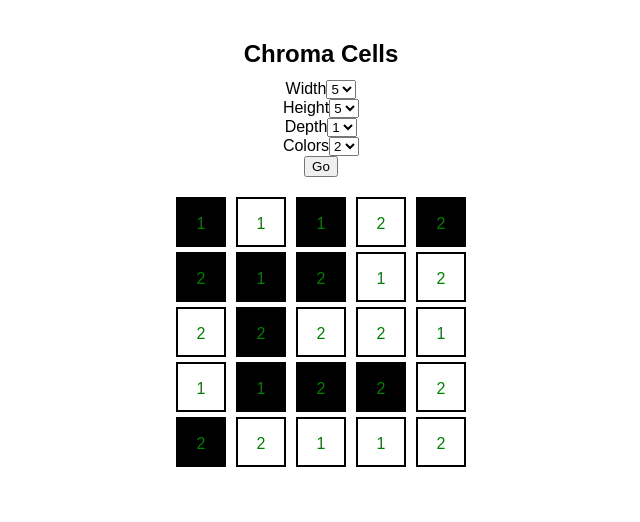
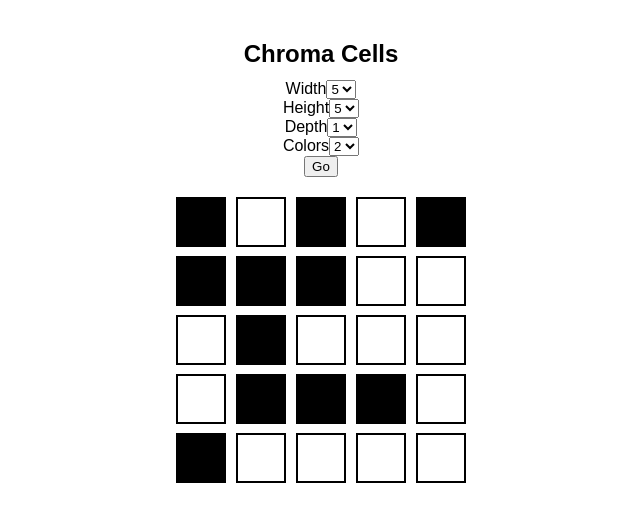
Before and after one commit to alexcavalli/chroma-cells, a React (Create React App) app: page / in a window 1280 px wide. Shown: the top 522 px of the page, without its empty margins (319-959 px from the left). Built offline with nearby package versions, Linux system fonts and the light colour scheme.

Commit message:
Disable cheat mode

```diff
--- a/src/App.js
+++ b/src/App.js
@@ -66,7 +66,6 @@ class App extends Component {
           this.onPlayCell([x, y, z]);
         }}
         value={cells[z][y][x].value}
-        cycle={cells[z][y][x].cycle}
         key={[x, y, z].join('-')}
       />
     );
```
